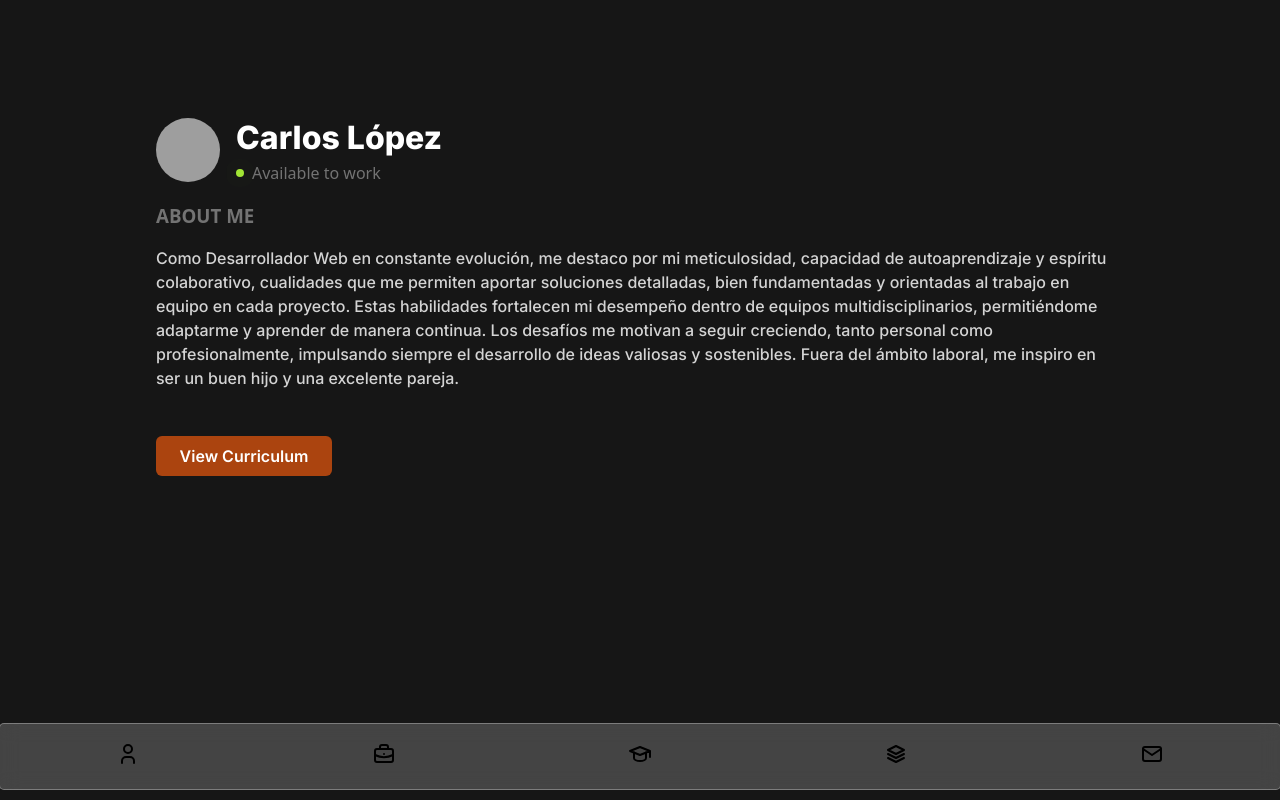
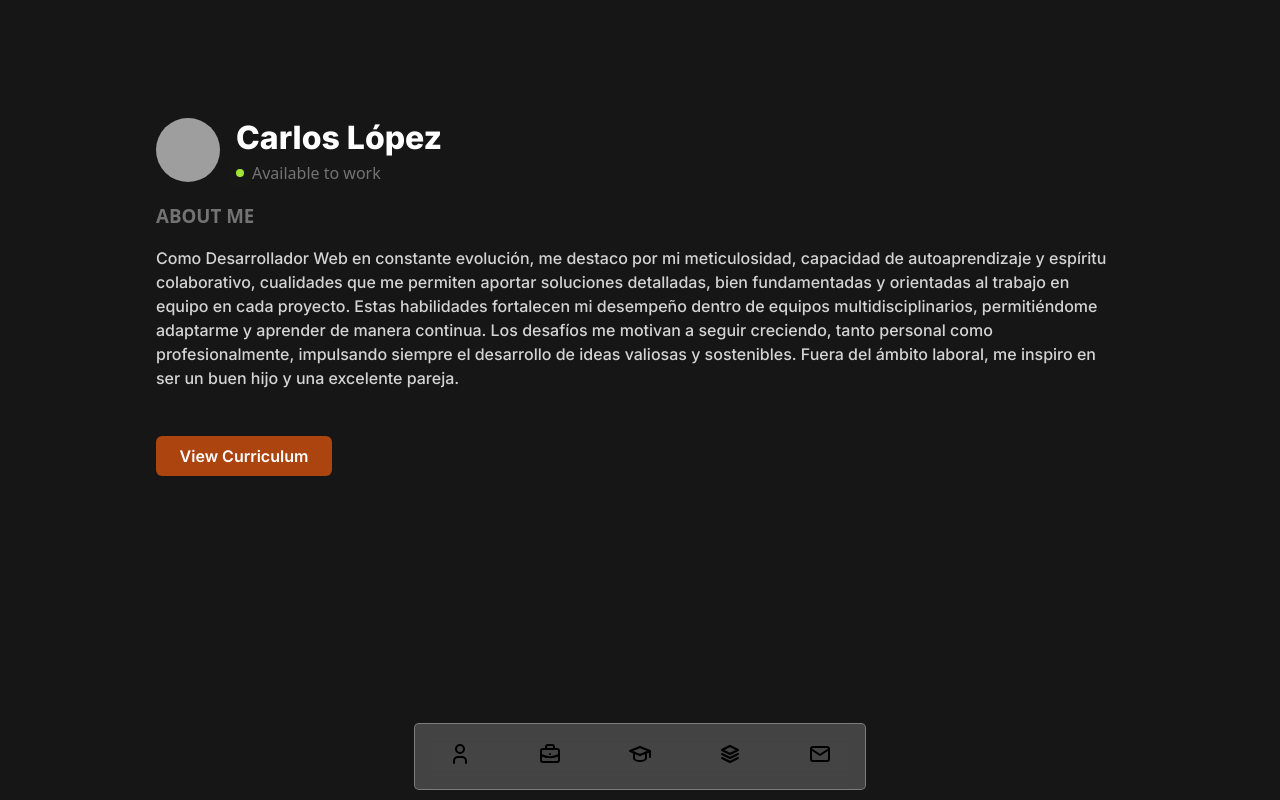
Before and after one commit to carlosdev97/portafolio-website-UI-2.0, a React (Vite) app: page / in a window 1280 px wide. Shown: the top 800 px of the page. Built offline with nearby package versions, Linux system fonts and the light colour scheme; grey boxes are pictures that could not be loaded.

Commit message:
feat: add floating menu for enhanced navigation

```diff
--- a/src/components/FloatingMenu/FloatingMenu.jsx
+++ b/src/components/FloatingMenu/FloatingMenu.jsx
@@ -1,5 +1,4 @@
 import styled from "styled-components";
-import Container from "../Container/Container";
 import {
   TbUser,
   TbBriefcase,
@@ -9,18 +8,16 @@ import {
 } from "react-icons/tb";
 
 const StyledFloatingMenu = styled.div`
-  width: 100%;
+  width: 450px;
   background-color: rgba(255, 255, 255, 0.2);
   position: fixed;
   bottom: 10px;
   left: 50%;
   transform: translateX(-50%);
   border-radius: 5px;
-  backdrop-filter: blur(10px); /* Efecto de desenfoque */
-  -webkit-backdrop-filter: blur(
-    10px
-  ); /* Compatibilidad con navegadores webkit */
-  border: 1px solid rgba(255, 255, 255, 0.3); /* Borde opcional para mejor visibilidad */
+  backdrop-filter: blur(10px);
+  -webkit-backdrop-filter: blur(10px);
+  border: 1px solid rgba(255, 255, 255, 0.3);
 `;
 
 const StyledMenuNav = styled.nav``;
@@ -44,7 +41,6 @@ const StyledNavLink = styled.a`
 
 const FloatingMenu = () => {
   return (
-    <Container>
     <StyledFloatingMenu>
       <StyledMenuNav>
         <StyledNavList>
@@ -76,7 +72,6 @@ const FloatingMenu = () => {
         </StyledNavList>
       </StyledMenuNav>
     </StyledFloatingMenu>
-    </Container>
   );
 };
 
```
Lines whose indentation alone changed are shown as unchanged.
